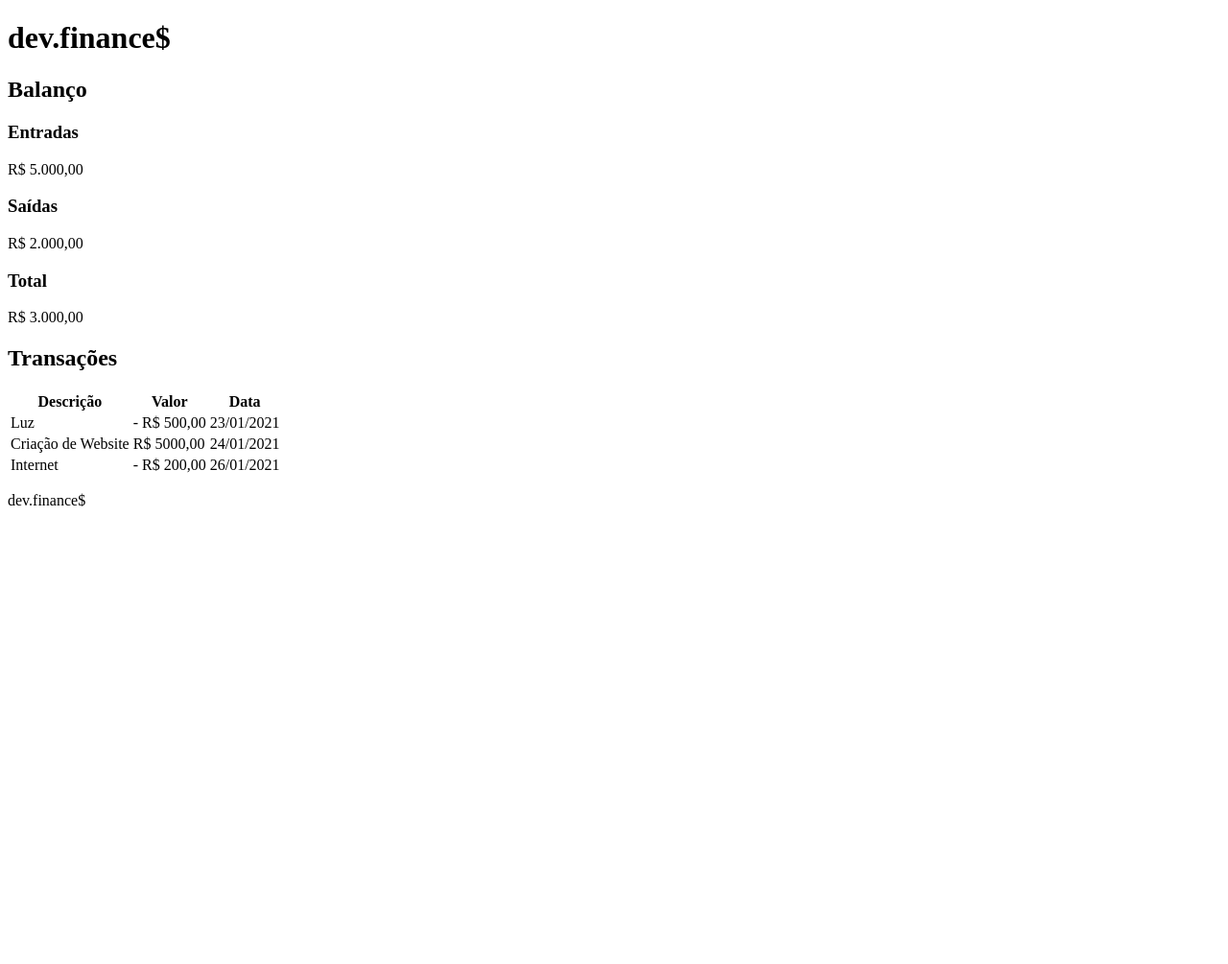
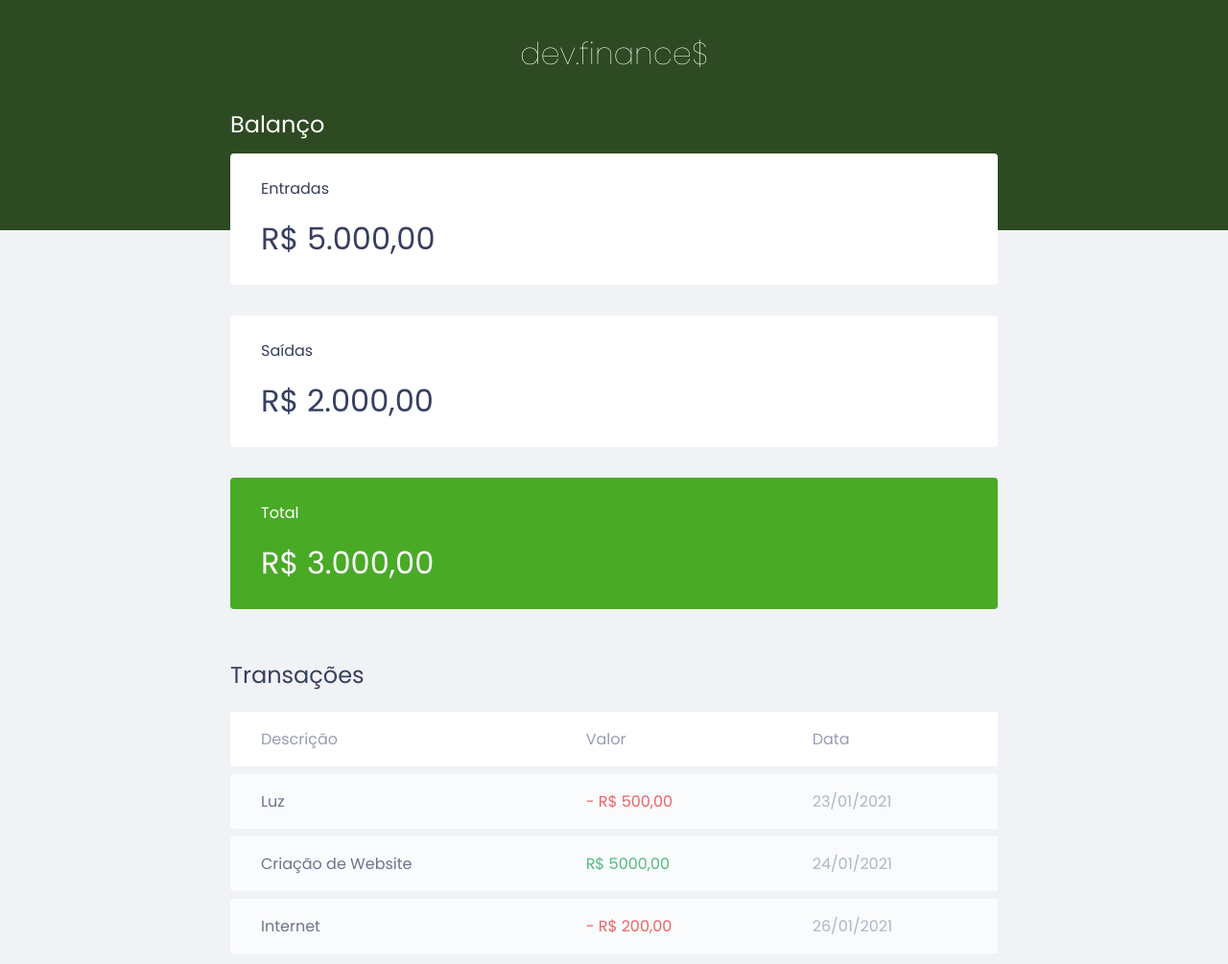
Before and after one commit to ronesigismundo/Maratona-Discover-Rocketseat, a plain HTML site: page index.html in a window 1280 px wide. Shown: the top 1005 px of the page at 96% size. Before the commit the page ends 800 px from the top, so only its background shows below. Drawn offline with Linux system fonts and the light colour scheme.

Commit message:
Primeira aula Maratona Discover Rocketseat

```diff
--- a/index.html
+++ b/index.html
@@ -4,13 +4,18 @@
     <meta charset="UTF-8" />
     <meta name="viewport" content="width=device-width, initial-scale=1.0" />
     <title>dev.finance$</title>
+
+    <link rel="stylesheet" href="./styles.css">
+    <link rel="preconnect" href="https://fonts.gstatic.com">
+    <link href="https://fonts.googleapis.com/css2?family=Poppins:ital,wght@0,100;0,400;0,700;1,100;1,400;1,700&display=swap" rel="stylesheet">
+
   </head>
   <body>
     <header>
       <h1 id="logo">dev.finance$</h1>
     </header>
 
-    <main>
+    <main class="container">
       <section id="balance">
         <h2>Balanço</h2>
 
@@ -24,7 +29,7 @@
           <p>R$ 2.000,00</p>
         </div>
 
-        <div class="card">
+        <div class="card total">
           <h3>Total</h3>
           <p>R$ 3.000,00</p>
         </div>
@@ -43,21 +48,21 @@
           </thead>
           <tbody>
             <tr>
-              <td>Luz</td>
-              <td>- R$ 500,00</td>
-              <td>23/01/2021</td>
+              <td class="description">Luz</td>
+              <td class="expense">- R$ 500,00</td>
+              <td class="date">23/01/2021</td>
             </tr>
 
             <tr>
-              <td>Criação de Website</td>
-              <td>R$ 5000,00</td>
-              <td>24/01/2021</td>
+              <td class="description">Criação de Website</td>
+              <td class="income">R$ 5000,00</td>
+              <td class="date">24/01/2021</td>
             </tr>
 
             <tr>
-              <td>Internet</td>
-              <td>- R$ 200,00</td>
-              <td>26/01/2021</td>
+              <td class="description">Internet</td>
+              <td class="expense">- R$ 200,00</td>
+              <td class="date">26/01/2021</td>
             </tr>
           </tbody>
         </table>
--- /dev/null
+++ b/styles.css
@@ -0,0 +1,133 @@
+/* Global ------------*/
+:root {
+    --dark-blue: #363f5f;
+}
+* {
+    margin: 0;
+    padding: 0;
+    box-sizing: border-box;
+}
+
+body {
+    background: #f0f2f5;
+    font-family: 'Poppins', sans-serif;
+}
+
+.container {
+    width: min(90vw, 800px);
+    margin: auto;
+
+}
+
+/* Titles -------------*/
+h2 {
+    margin-top: 3.2rem;
+    margin-bottom: 0.8rem;
+    color: var(--dark-blue);
+
+    font-weight: normal;
+}
+
+/* Header -------------*/
+header {
+    background: #2d4a22;
+    padding: 2rem 0 10rem;
+    text-align: center;
+}
+
+#logo {
+    color: #fff;
+    font-weight: 100;
+}
+
+/* Balance -------------*/
+#balance {
+    margin-top: -8rem;
+}
+
+#balance h2 {
+    color: #fff;
+    margin-top: 0;
+}
+
+/* Cards -------------*/
+.card {
+    background: white;
+    padding: 1.5rem 2rem;
+    border-radius: 0.25rem;
+
+    margin-bottom: 2rem;
+    color: var(--dark-blue)
+}
+
+.card h3{
+    font-weight: normal;
+    font-size: 1rem;
+}
+
+.card p{
+    font-size: 2rem;
+    line-height: 3rem;
+
+    margin-top: 1rem
+}
+
+.card.total {
+    background: #49aa26;
+    color: white;
+}
+
+/* Table -------------*/
+#data-table {
+    width: 100%;
+    border-spacing: 0 0.5rem;
+    color: #969cb3;
+}
+
+table thead tr th:first-child,
+table tbody tr td:first-child {
+    border-radius: 0.25rem 0 0 0.25rem;
+}
+
+table thead th{
+    background: white   ;
+
+    font-weight: normal;
+    padding: 1rem 2rem;
+
+    text-align: left;
+
+}
+
+table tbody tr {
+    opacity: .7;
+}
+table tbody tr:hover {
+    opacity: 1;
+}
+
+table tbody td{
+    background: white;
+    padding: 1rem 2rem;
+}
+
+td.description {
+    color: var(--dark-blue);
+}
+
+td.income {
+    color: #12a454;
+}
+
+td.expense {
+    color: #e92929;
+}
+
+/* Footer -------------*/
+footer {
+    text-align: center;
+    padding: 4rem 0 2rem;
+    color: var(--dark-blue);
+
+    opacity: .6;
+}
```
Also changed, not shown: 1 other file.
